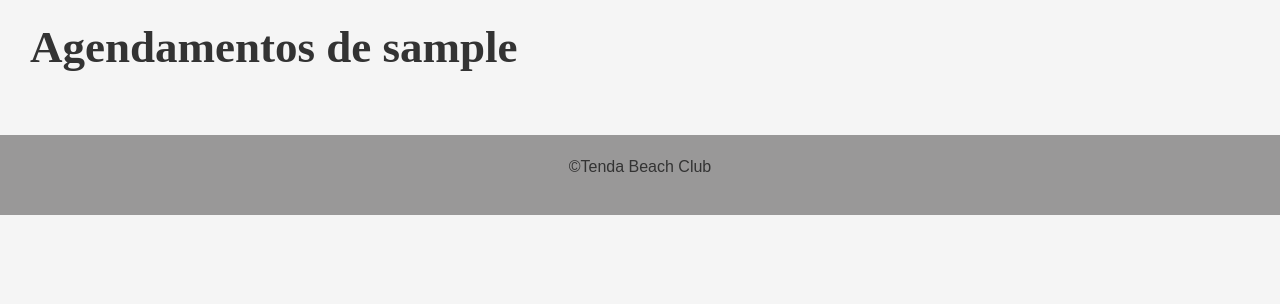
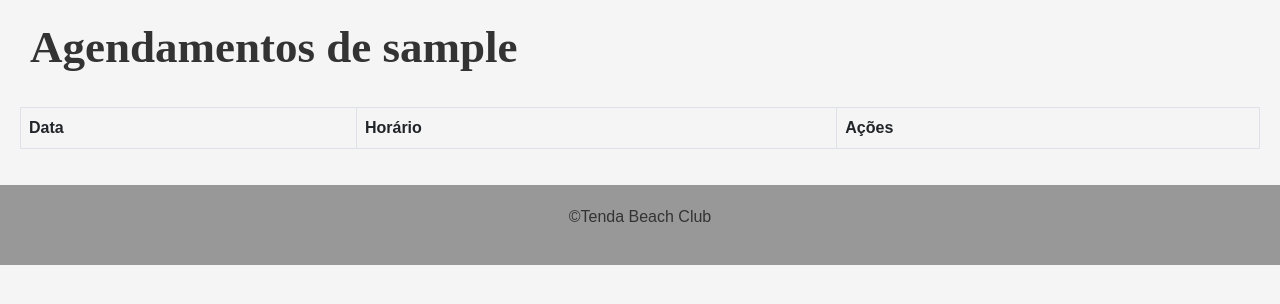
Before and after one commit to Lucas-Espindola-dev/tenda_fitness, a Django app: a page that uses schedules/templates/schedules/user_appointments_list.html in a window 1280 px wide. Shown: the part 50-354 px from the top of the page. Run offline with Django 5.2, Linux system fonts and the light colour scheme; the visitor is signed in with stand-in values (Sample User, id 1); data comes from the database, SQL or seed files in the repository; data that the repository does not hold is empty.

Commit message:
Rewriting the user appointments list using a table instead of a list

```diff
--- a/schedules/templates/schedules/user_appointments_list.html
+++ b/schedules/templates/schedules/user_appointments_list.html
@@ -4,12 +4,19 @@
   <div class="title_user_schedules">
     <h2>Agendamentos de {{ view.kwargs.username }}</h2>
   </div>
-  <div class="user-appointments-list">
-    <ul>
-      {% for appointment in appointments %}
-        <li>{{ appointment.day }} às {{ appointment.time }}</li>
-      {% endfor %}
-    </ul>
+  <div class="table-responsive">
+    <table class="table table-striped table-bordered">
+      <thead class="thead-dark">
+        <tr>
+          <th>Data</th>
+          <th>Horário</th>
+          <th>Ações</th>
+        </tr>
+      </thead>
+      <tbody>
+
+      </tbody>
+    </table>
   </div>
 
 {% endblock %}
```
